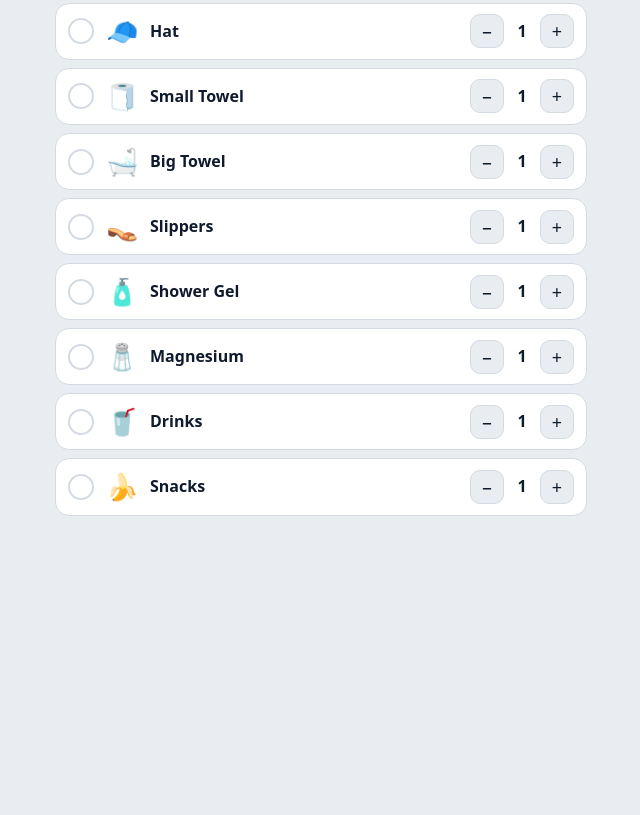
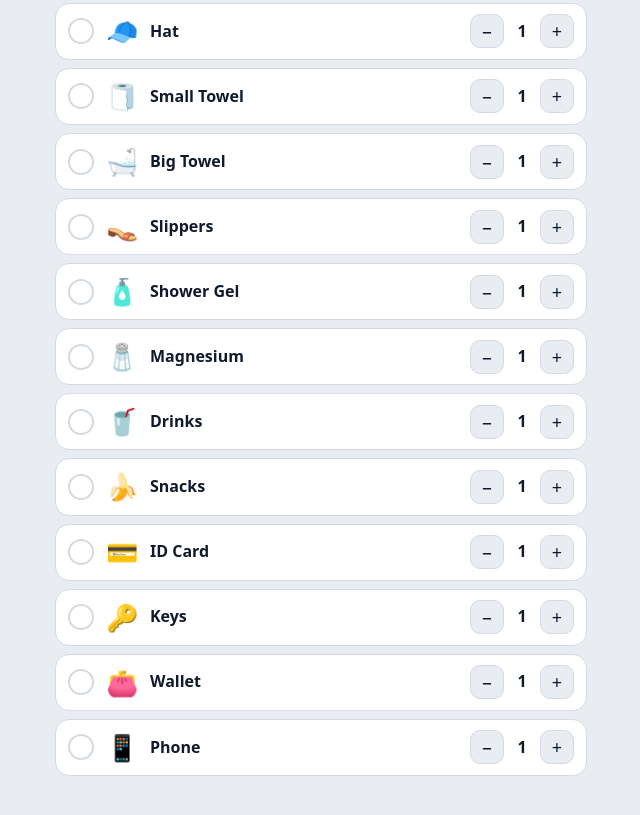
Before and after one commit to Vibelord420/Gear-List-Basketball, a plain HTML site: page index.html in a window 1280 px wide. Shown: the part 1169-1984 px from the top of the page, without its empty margins (319-959 px from the left). Before the commit the page ends 1823 px from the top, so only its background shows below. Drawn offline with Linux system fonts and the light colour scheme.

Commit message:
Update index.html
Added more items

```diff
--- a/index.html
+++ b/index.html
@@ -61,7 +61,7 @@ h3{margin:20px 0 2px;font-size:15px;color:var(--mut)}
 const K="gearcheck.v1",$=id=>document.getElementById(id),uid=()=>Math.random().toString(36).slice(2,9);
 const esc=s=>String(s).replace(/[&<>"]/g,c=>({"&":"&amp;","<":"&lt;",">":"&gt;",'"':"&quot;"}[c]));
 const B=[["Basketball Shoes","👟"],["Jersey","🎽"],["Shorts","🩳"],["Boxer","🩲"],["Socks","🧦"],["Undershirt","👕"],["Undershorts","🩲"],["Shooting Shirt","👚"],["Track Top","🧥"],["Suspensorium","🛡️"],["Headband","🎀"],["Other Accessories","🎒"],["T-Shirt","👕"],["Warm Top","🧶"],["Pants","👖"],["Hat","🧢"],["Small Towel","🧻"],["Big Towel","🛁"],["Slippers","👡"],["Shower Gel","🧴"],["Magnesium","🧂"],["Drinks","🥤"]];
-const PICK=["👟","🎽","👕","👚","🩳","🩲","🧦","🧥","🧶","👖","🧢","🎀","🛡️","🎒","🧻","🛁","🩴","👡","🥿","🧴","🧂","🥤","🍌","🏀","🔑","🔋","🎧","💳","⌚","🩹","🧊","📱","🕶️","🧳"];
+const PICK=["👟","🎽","👕","👚","🩳","🩲","🧦","🧥","🧶","👖","🧢","🎀","🛡️","🎒","🧻","🛁","🩴","👡","🥿","🧴","🧂","🥤","🍌","🏀","👛","🔑","🔋","🎧","💳","⌚","🩹","🧊","📱","🕶️","🧳"];
 const iso=t=>{const d=new Date(t);return d.getFullYear()+"-"+String(d.getMonth()+1).padStart(2,"0")+"-"+String(d.getDate()).padStart(2,"0")},today=()=>iso(Date.now()),byd=(a,b)=>a.dt<b.dt?-1:a.dt>b.dt?1:0;
 const mkI=(n,i,q)=>({id:uid(),n,i,q:q||1,d:false});
 const mkL=(type,items,note,dt)=>({id:uid(),type,note:note||"",dt:dt||today(),t:Date.now(),items:items.map(x=>mkI(x.n,x.i,x.q))});
@@ -78,6 +78,13 @@ function pick(t){
 function fix(){
  S.lists.forEach(l=>{if(!l.dt)l.dt=iso(l.t)});S.wd=S.wd||[2,4];S.act=S.act||{};
  if(!S.v&&S.tpl){const sw=x=>{if(x.n==="Slippers"&&x.i==="🩴")x.i="👡"};S.tpl.game.forEach(sw);S.tpl.practice.forEach(sw);S.lists.forEach(l=>l.items.forEach(sw));S.v=2}
+ if((S.v||0)<3&&S.tpl){
+  const X={game:[["ID Card","💳"],["Keys","🔑"],["Wallet","👛"],["Phone","📱"]],practice:[["Basketball","🏀"],["Keys","🔑"],["Wallet","👛"],["Phone","📱"]]},td=today(),has=(L,n)=>L.some(x=>x.n.toLowerCase()===n.toLowerCase());
+  for(const t in X)X[t].forEach(([n,i])=>{
+   if(!has(S.tpl[t],n))S.tpl[t].push({n,i,q:1});
+   S.lists.forEach(l=>{if(l.type===t&&l.dt>=td&&!has(l.items,n))l.items.push(mkI(n,i,1))})
+  });
+  S.v=3}
  pick("game");pick("practice");
  const u=S.lists.filter(l=>l.dt>=today()).sort(byd)[0];if(u)S.tab=u.type;
 }
```
